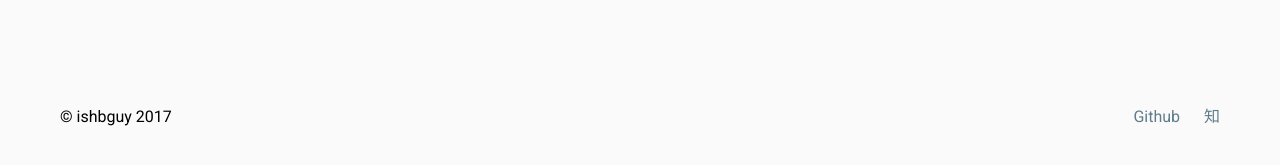
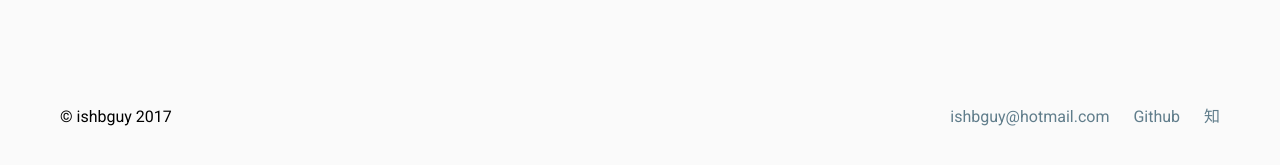
Before and after one commit to ishbguy/ishbguy.github.io, a Jekyll site: the page built from index.md, in a window 1280 px wide and 1254 px high. Shown: the part 986-1151 px from the top of the window. Built offline with Jekyll 4.4.1, drawn with Linux system fonts in a browser that asks for light colours.

Commit message:
Show email address at footer.

```diff
--- a/_includes/footer.html
+++ b/_includes/footer.html
@@ -2,6 +2,7 @@
   <div class="u-container c-footer__container">
     <p>&copy; {{ site.title }} {{ site.time | date: '%Y' }}</p>
     <p>
+      {% if site.email %}<a>{{ site.email }}</a>{% endif %}
       {% if site.githubUsername %}<a href="https://github.com/{{ site.githubUsername }}">Github</a>{% endif %}
       {% if site.zhihuUsername %}<a href="https://www.zhihu.com/people/{{ site.githubUsername }}/activities">知</a>{% endif %}
     </p>
```
